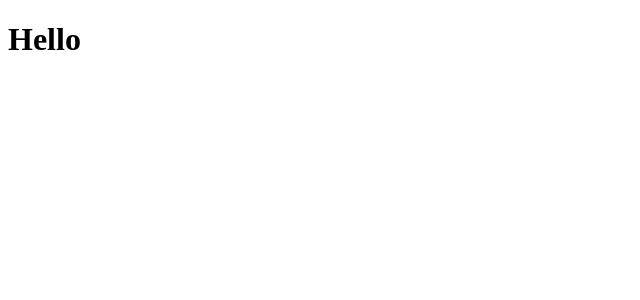
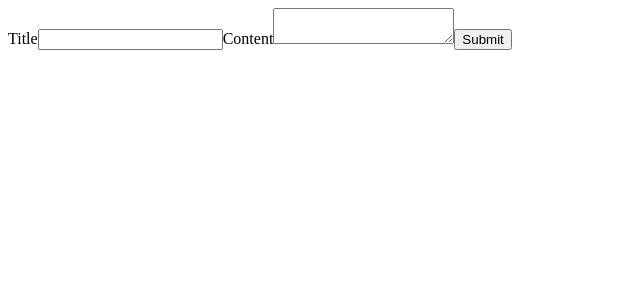
Before and after one commit to sauravyadav19/React-apps, a React (Vite) app in the folder 05_CRUD_operations/: page / in a window 1280 px wide. Shown: the top 300 px of the page, without its empty margins (0-640 px from the left). Built offline with nearby package versions, Linux system fonts and the light colour scheme.

Commit message:
05_Crud_operations: Implement the  of CRUD

```diff
--- /dev/null
+++ b/05_CRUD_operations/src/App.jsx
@@ -0,0 +1,40 @@
+import { useState } from "react";
+import CreationForm from "./CreationForm";
+import Post from "./Post";
+
+function App(){
+
+    // This is data strcture holding all the post
+    const [posts, setPost] = useState([]);
+
+    // We need to explicitly create this function, because we have two components here
+    // => CreationForm: Responsible for creating a post
+    // => A div that renders all the Post (a Component in itself)
+
+    // Now here we have two problems: In react Data should always flow in downward direction, but when we are creating
+    // a Post using CreationForm component, but our posts are rendered by a different component, a sibling component
+    // so we needed to store all our posts in a shared space where both of these component can acesses it, that space is our
+    // App Componnet (parent of both the components).
+    // Great, now the second problem was that whosoever is the owner of a variable should be the only one that can make changes
+    // to that variable, and since posts array is owned by App we need to create addPost() since its going to make changes to the
+    // posts array, we are then passing this CreationForm and we call it whenever a new post is added to the posts array.
+
+    function addPost(title,content){
+        setPost(prev=>([...prev,{title,content}]))
+    }
+
+    return (<div>
+    {/* form to Create new Post */}
+        <CreationForm addPost={addPost}/>
+        {/* Rendering all the post */}
+        <div>
+            {posts.map((post, idx)=>(
+                <Post key = {idx} title = {post.title} content = {post.content} />
+        ))}
+        </div>
+
+    </div>)
+
+}
+
+export default App;
--- /dev/null
+++ b/05_CRUD_operations/src/CreationForm.jsx
@@ -0,0 +1,41 @@
+import { useState } from "react"
+
+
+function CreationForm({addPost}){
+    const [title, setTitle] = useState('');
+    const [content, setContent] = useState('');
+
+    function formSubmitHandler(event){
+        // Handling the submitted form
+        event.preventDefault();
+        addPost(title,content);
+        setTitle('');
+        setContent('');
+    }
+
+    return (
+        <div>
+            <form id="postCreationForm" onSubmit={(event)=>{formSubmitHandler(event)}}>
+                <label htmlFor="title">Title</label>
+                <input
+                    id= "title"
+                    type="text"
+                    name="title"
+                    value={title}
+                    onChange={(event)=>{setTitle(event.target.value);}}
+                />
+
+                <label htmlFor="content">Content</label>
+                <textarea
+                    id = "content"
+                    name = "content"
+                    value = {content}
+                    onChange={(event) =>{setContent(event.target.value);}}
+                />
+
+                <button>Submit</button>
+            </form>
+        </div>
+    )
+}
+export default CreationForm;
--- /dev/null
+++ b/05_CRUD_operations/src/Post.jsx
@@ -0,0 +1,11 @@
+import { useState } from "react";
+
+function Post(props){
+
+    return (<div style={{border:"solid red 2px"}}>
+        <h2>{props.title}</h2>
+        <p>{props.content}</p>
+    </div>)
+
+}
+export default Post;
--- a/05_CRUD_operations/src/main.jsx
+++ b/05_CRUD_operations/src/main.jsx
@@ -1,4 +1,5 @@
 import {createRoot} from "react-dom/client"
+import App from "./App";
 
 // Getting the HTML element with id `root` and making it as our root Element in react using `createRoot()` function
 // Act as Gateway for our React app
@@ -6,5 +7,5 @@ const root = createRoot(document.getElementById('root'));
 
 // Rendering element in that root element
 root.render(
-    <h1>Hello</h1>
+    <App />
 )
```
